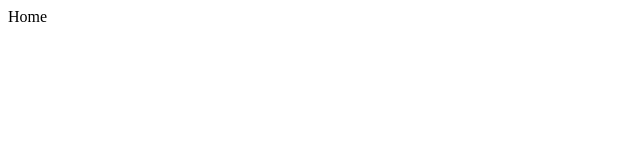
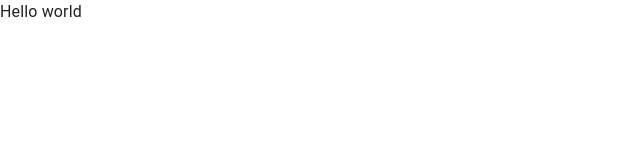
Before and after one commit to thatanjan/cules-project-assignment, a React (Create React App) app: page / in a window 1280 px wide. Shown: the top 160 px of the page, without its empty margins (0-640 px from the left). Built offline with nearby package versions, Linux system fonts and the light colour scheme.

Commit message:
Material ui setup is done

```diff
--- a/package.json
+++ b/package.json
@@ -3,6 +3,10 @@
 	"version": "0.1.0",
 	"private": true,
 	"dependencies": {
+		"@emotion/react": "^11.9.0",
+		"@emotion/styled": "^11.8.1",
+		"@mui/icons-material": "^5.6.2",
+		"@mui/material": "^5.7.0",
 		"@testing-library/jest-dom": "^5.14.1",
 		"@testing-library/react": "^13.0.0",
 		"@testing-library/user-event": "^13.2.1",
@@ -10,6 +14,7 @@
 		"@types/node": "^16.7.13",
 		"@types/react": "^18.0.0",
 		"@types/react-dom": "^18.0.0",
+		"nanoid": "^3.3.4",
 		"react": "^18.1.0",
 		"react-dom": "^18.1.0",
 		"react-scripts": "5.0.1",
--- a/src/App.tsx
+++ b/src/App.tsx
@@ -1,5 +1,9 @@
-const Home = () => {
-	return <div>Home</div>
-}
+import Typography from '@mui/material/Typography'
+
+const Home = () => (
+	<div>
+		<Typography>Hello world</Typography>
+	</div>
+)
 
 export default Home
--- a/src/index.tsx
+++ b/src/index.tsx
@@ -1,11 +1,14 @@
 import React from 'react'
 import ReactDOM from 'react-dom/client'
+import CssBaseline from '@mui/material/CssBaseline'
+
 import App from './App'
 
 const root = ReactDOM.createRoot(document.getElementById('root') as HTMLElement)
 
 root.render(
 	<React.StrictMode>
+		<CssBaseline />
 		<App />
 	</React.StrictMode>
 )
```
Also changed, not shown: 1 other file (tests, documents, lock files or other folders).
